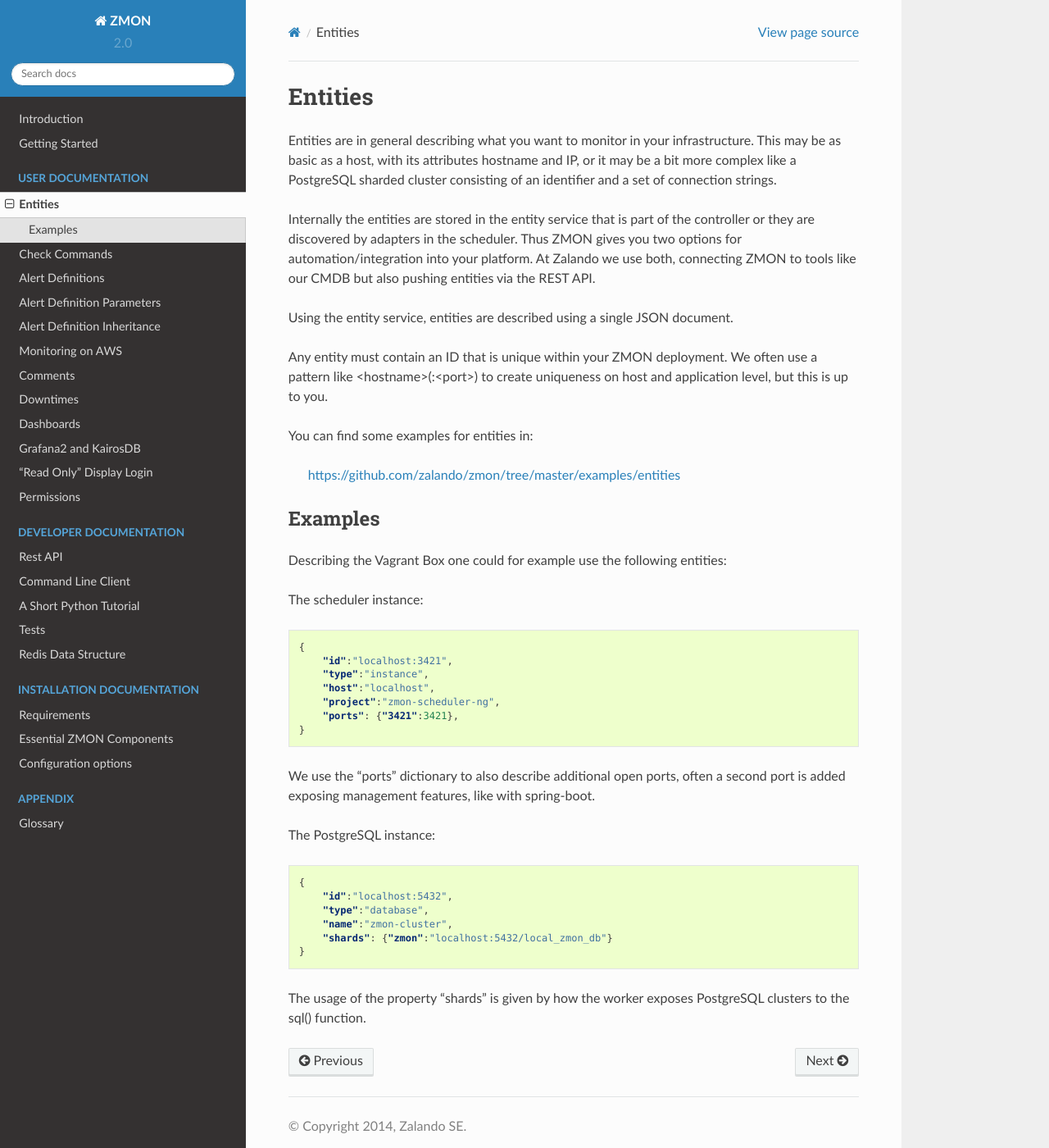
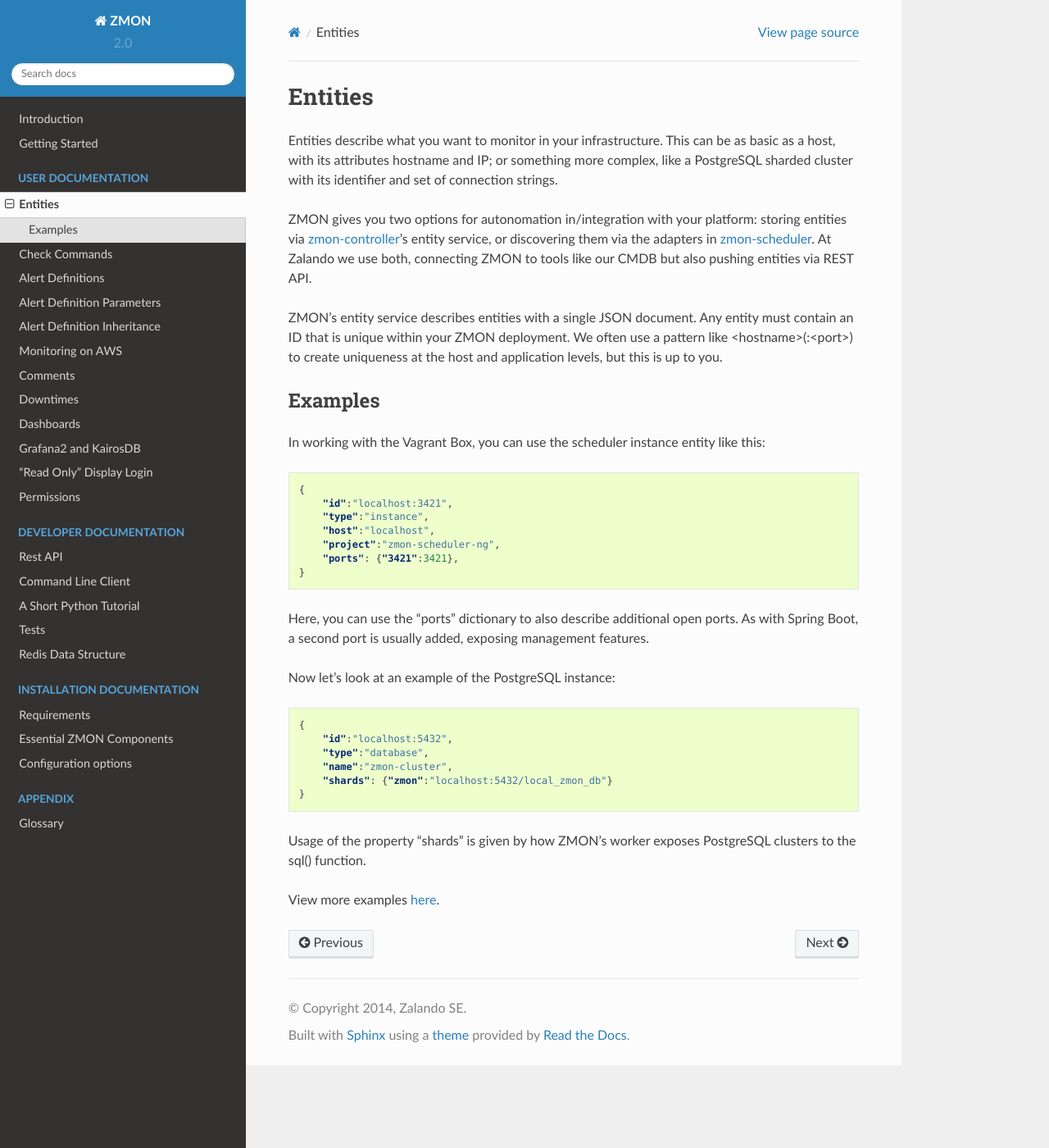
Before and after one commit to zalando-zmon/zmon-docs, a Sphinx documentation site: the page built from docs/user/entities.rst, in a window 1280 px wide and 1400 px high. Shown: the whole window at 82% size. Built offline with Sphinx 7.4.7 and the Read the Docs theme 2.0.0, drawn with Linux system fonts in a browser that asks for light colours.

Commit message:
Update entities.rst
Line 16 wasn't clear: "Describing the Vagrant Box one could for example use the following entities." I replaced with: "In working with the Vagrant Box, you can use the scheduler instance entity like this:"

Line 41 isn't clear: "is given by" doesn't quite fit. Would use more precise verb.

```diff
--- a/docs/user/entities.rst
+++ b/docs/user/entities.rst
@@ -4,25 +4,16 @@
 Entities
 ********
 
-Entities are in general describing what you want to monitor in your infrastructure. This may be as basic as a host, with its attributes hostname and IP, or it may be a bit more complex like a PostgreSQL sharded cluster consisting of an identifier and a set of connection strings.
+Entities describe what you want to monitor in your infrastructure. This can be as basic as a host, with its attributes hostname and IP; or something more complex, like a PostgreSQL sharded cluster with its identifier and set of connection strings.
 
-Internally the entities are stored in the entity service that is part of the controller or they are discovered by adapters in the scheduler. Thus ZMON gives you two options for automation/integration into your platform. At Zalando we use both, connecting ZMON to tools like our CMDB but also pushing entities via the REST API.
+ZMON gives you two options for autonomation in/integration with your platform: storing entities via zmon-controller_'s entity service, or discovering them via the adapters in zmon-scheduler_. At Zalando we use both, connecting ZMON to tools like our CMDB but also pushing entities via REST API.
 
-Using the entity service, entities are described using a single JSON document.
-
-Any entity must contain an ID that is unique within your ZMON deployment. We often use a pattern like <hostname>(:<port>) to create uniqueness on host and application level, but this is up to you.
-
-You can find some examples for entities in:
-
-  https://github.com/zalando/zmon/tree/master/examples/entities
-
+ZMON's entity service describes entities with a single JSON document. Any entity must contain an ID that is unique within your ZMON deployment. We often use a pattern like <hostname>(:<port>) to create uniqueness at the host and application levels, but this is up to you.
 
 Examples
 --------
 
-Describing the Vagrant Box one could for example use the following entities:
-
-The scheduler instance:
+In working with the Vagrant Box, you can use the scheduler instance entity like this:
 
 .. code-block:: json
 
@@ -34,9 +25,9 @@
         "ports": {"3421":3421},
     }
 
-We use the "ports" dictionary to also describe additional open ports, often a second port is added exposing management features, like with spring-boot.
+Here, you can use the "ports" dictionary to also describe additional open ports. As with Spring Boot, a second port is usually added, exposing management features.
 
-The PostgreSQL instance:
+Now let's look at an example of the PostgreSQL instance:
 
 .. code-block:: json
 
@@ -47,4 +38,10 @@
         "shards": {"zmon":"localhost:5432/local_zmon_db"}
     }
 
-The usage of the property "shards" is given by how the worker exposes PostgreSQL clusters to the sql() function.
+Usage of the property "shards" is given by how ZMON's worker exposes PostgreSQL clusters to the sql() function.
+
+View more examples here_.
+
+.. _zmon-controller: https://github.com/zalando/zmon-controller
+.. _zmon-scheduler: https://github.com/zalando/zmon-scheduler
+.. _here: https://github.com/zalando/zmon/tree/master/examples/entities
```
